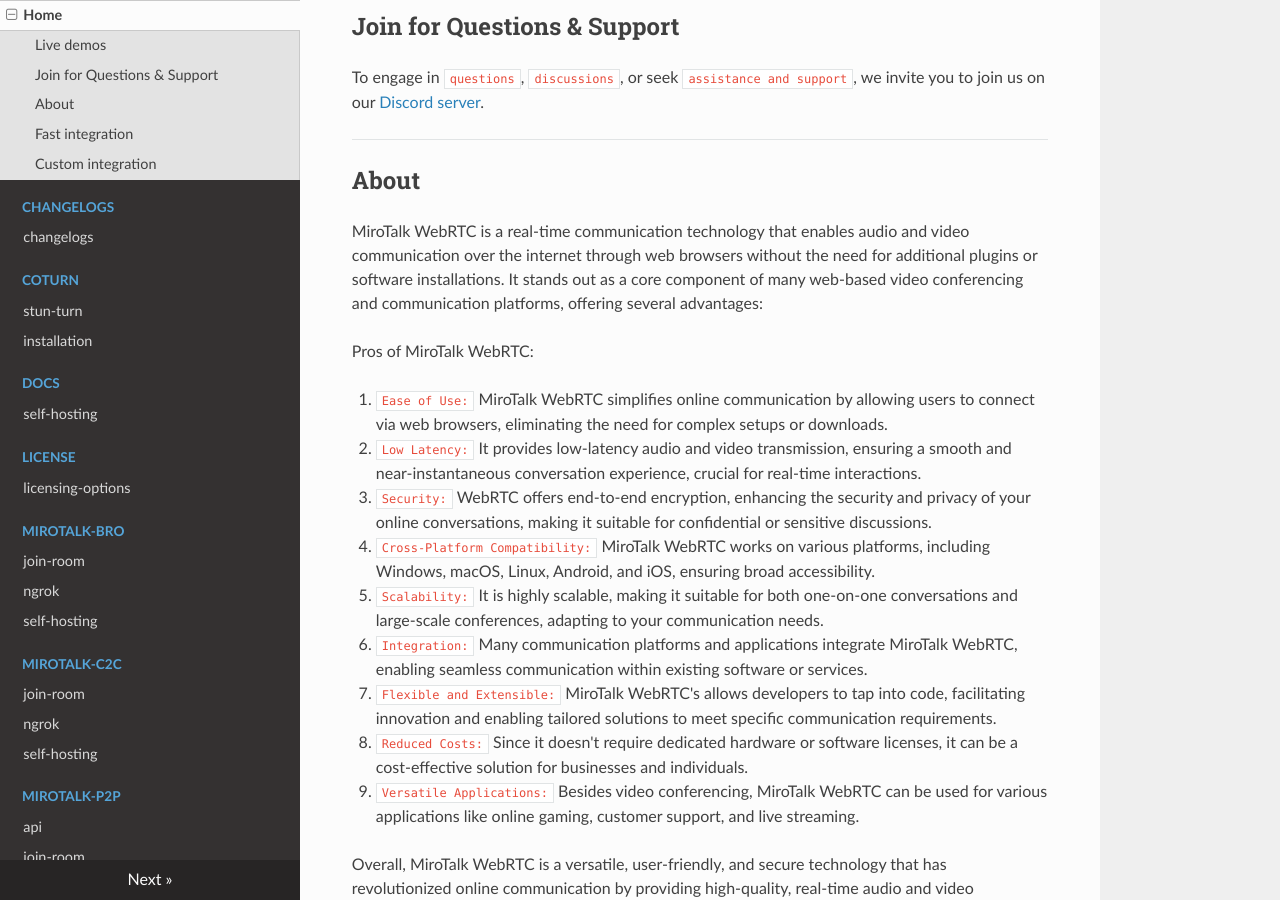
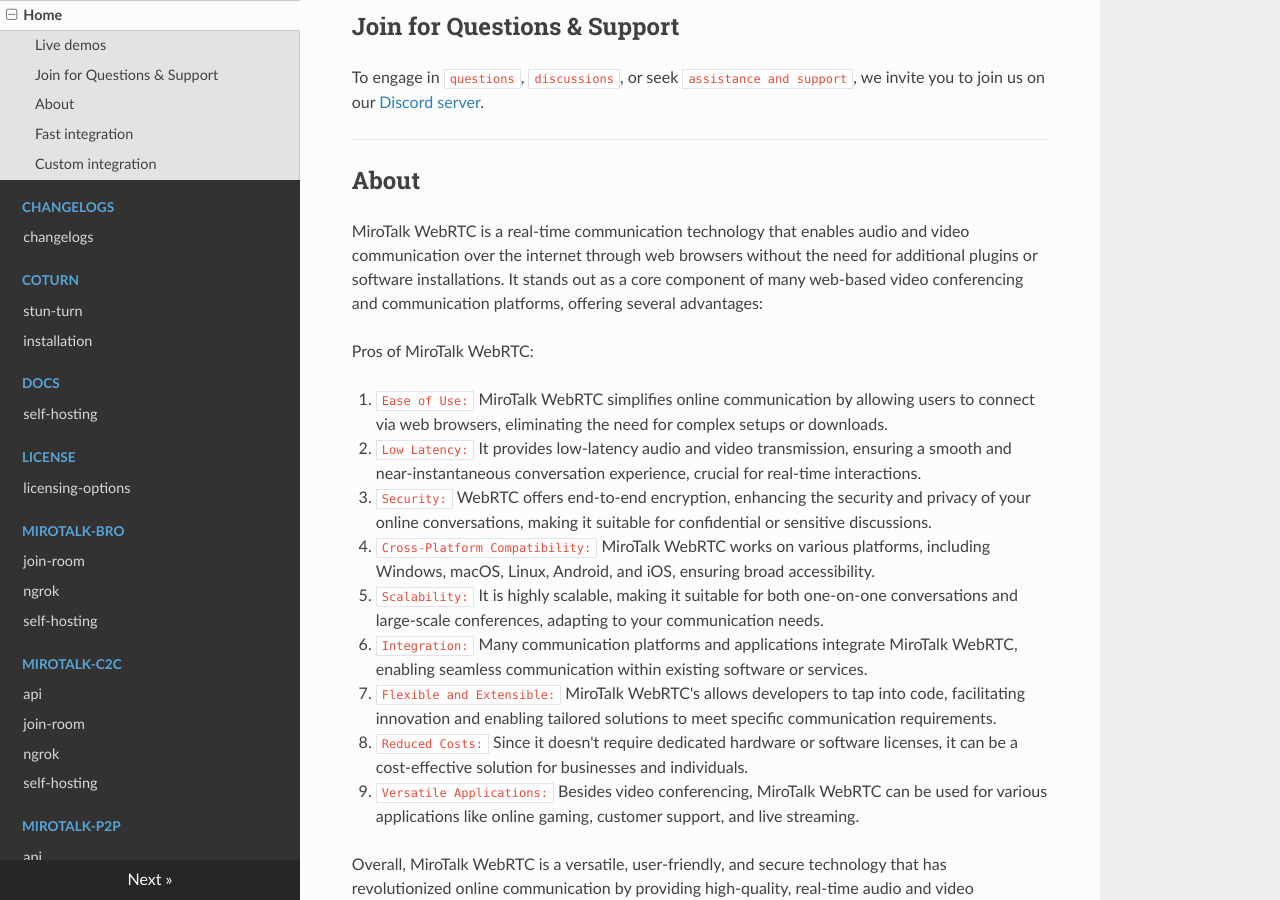
Before and after one commit to miroslavpejic85/mirotalk-docs, an MkDocs documentation site: the page built from docs/index.md, in a window 1280 px wide and 900 px high, scrolled down 428 px. Built offline with MkDocs 1.6.1, drawn with Linux system fonts in a browser that asks for light colours; nearby versions of some CDN libraries.

Commit message:
[mirotalkdocs] - add missing

```diff
--- a/mkdocs.yml
+++ b/mkdocs.yml
@@ -18,6 +18,7 @@
     - ngrok: mirotalk-bro/ngrok.md
     - self-hosting: mirotalk-bro/self-hosting.md
   - mirotalk-c2c:
+    - api: mirotalk-c2c/api.md
     - join-room: mirotalk-c2c/join-room.md
     - ngrok: mirotalk-c2c/ngrok.md
     - self-hosting: mirotalk-c2c/self-hosting.md
```
